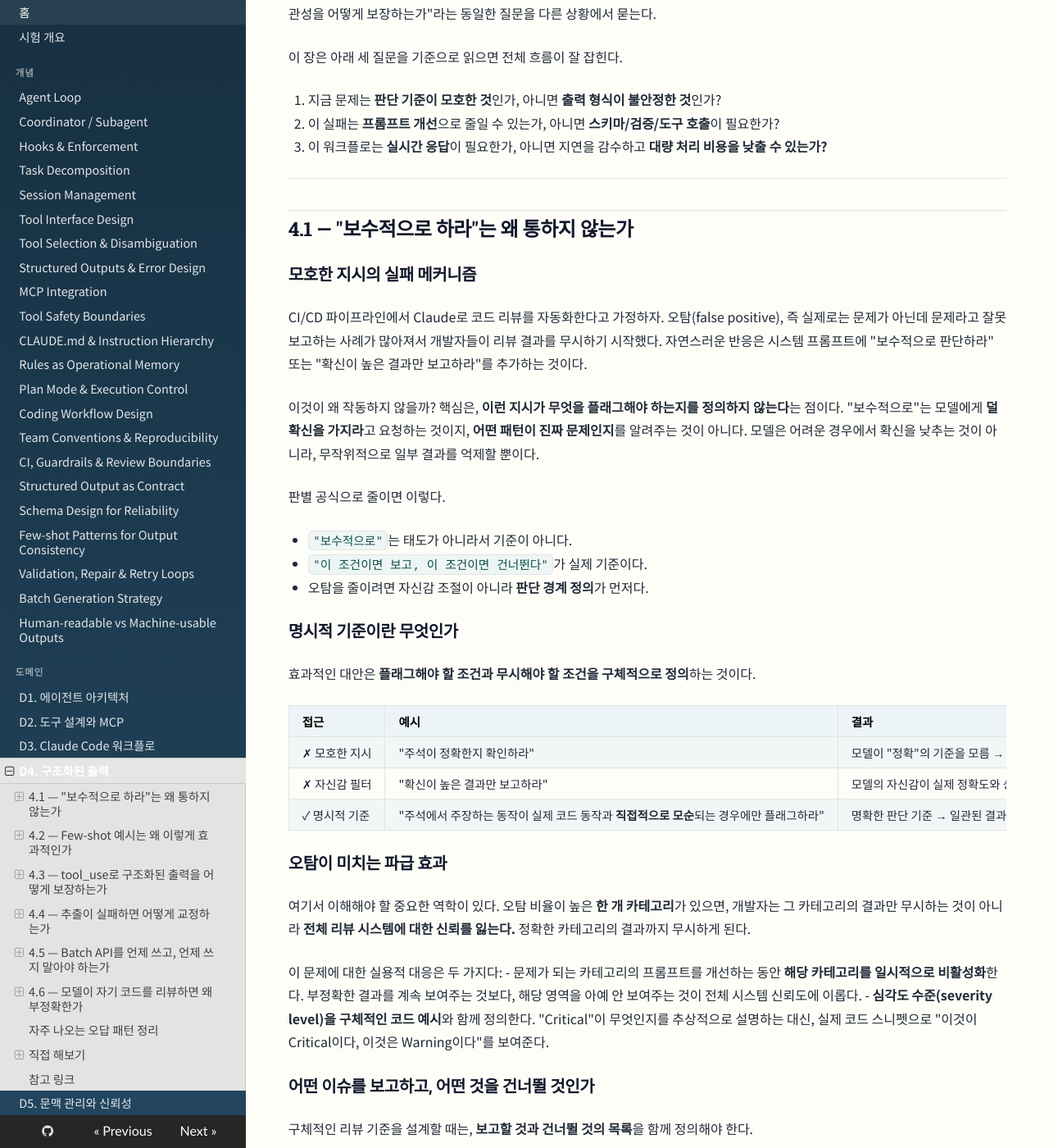
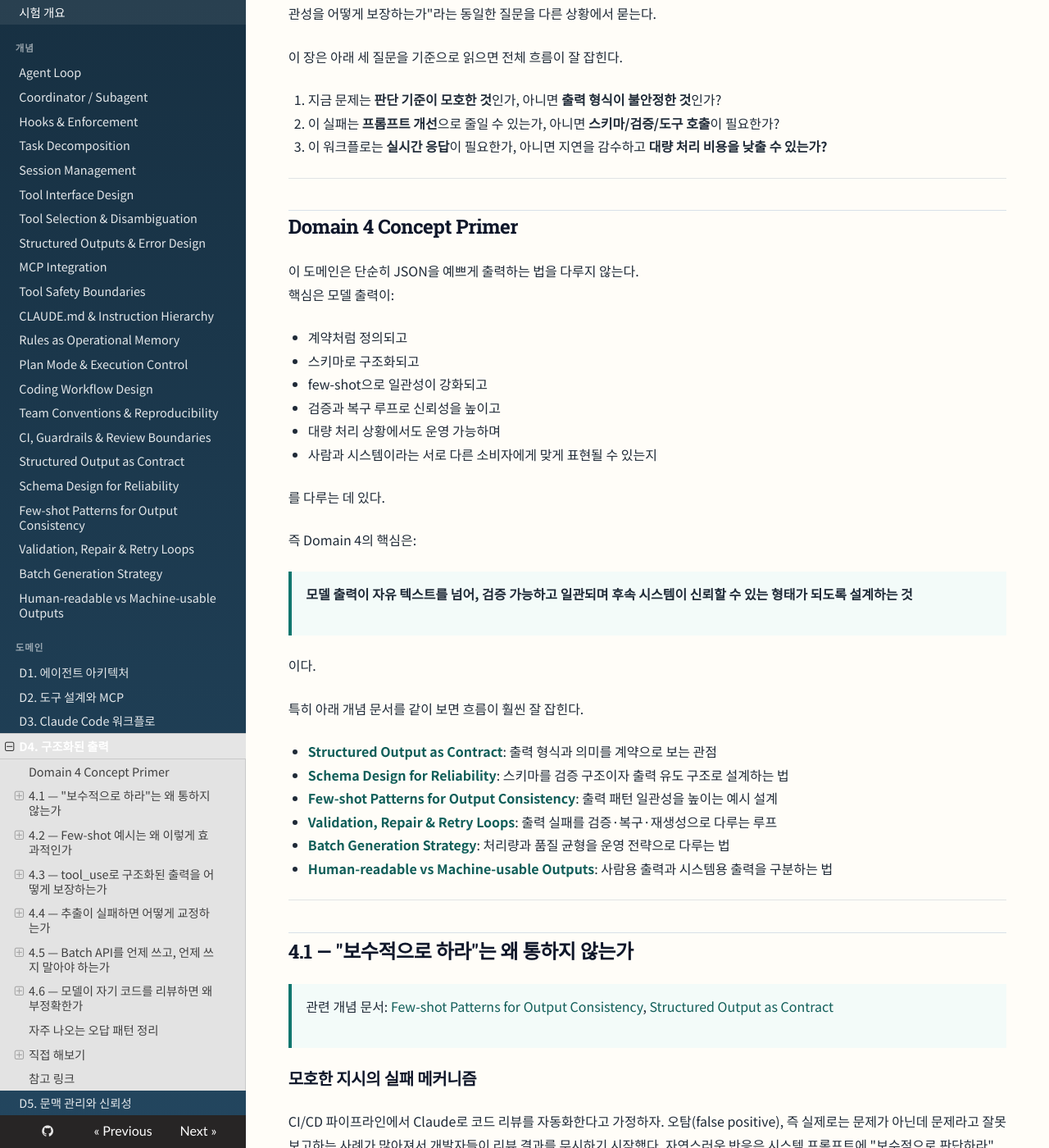
Before and after one commit to bitboom/ccaf101, an MkDocs documentation site: the page built from docs/domains/04-prompt-engineering-and-structured-output.md, in a window 1280 px wide and 1400 px high, scrolled down 595 px. Shown: the whole window at 82% size. Built offline with MkDocs 1.6.1, drawn with Linux system fonts in a browser that asks for light colours; nearby versions of some CDN libraries; some web fonts are replaced; some of the changed text lies outside the part shown.

Commit message:
Link Domain 4 sections to concept pages

```diff
--- a/docs/domains/04-prompt-engineering-and-structured-output.md
+++ b/docs/domains/04-prompt-engineering-and-structured-output.md
@@ -19,7 +19,40 @@
 
 ---
 
+## Domain 4 Concept Primer
+
+이 도메인은 단순히 JSON을 예쁘게 출력하는 법을 다루지 않는다.
+핵심은 모델 출력이:
+
+- 계약처럼 정의되고
+- 스키마로 구조화되고
+- few-shot으로 일관성이 강화되고
+- 검증과 복구 루프로 신뢰성을 높이고
+- 대량 처리 상황에서도 운영 가능하며
+- 사람과 시스템이라는 서로 다른 소비자에게 맞게 표현될 수 있는지
+
+를 다루는 데 있다.
+
+즉 Domain 4의 핵심은:
+
+> **모델 출력이 자유 텍스트를 넘어, 검증 가능하고 일관되며 후속 시스템이 신뢰할 수 있는 형태가 되도록 설계하는 것**
+
+이다.
+
+특히 아래 개념 문서를 같이 보면 흐름이 훨씬 잘 잡힌다.
+
+- [**Structured Output as Contract**](../concepts/structured-output-as-contract.md): 출력 형식과 의미를 계약으로 보는 관점
+- [**Schema Design for Reliability**](../concepts/schema-design-for-reliability.md): 스키마를 검증 구조이자 출력 유도 구조로 설계하는 법
+- [**Few-shot Patterns for Output Consistency**](../concepts/few-shot-patterns-for-output-consistency.md): 출력 패턴 일관성을 높이는 예시 설계
+- [**Validation, Repair & Retry Loops**](../concepts/validation-repair-and-retry-loops.md): 출력 실패를 검증·복구·재생성으로 다루는 루프
+- [**Batch Generation Strategy**](../concepts/batch-generation-strategy.md): 처리량과 품질 균형을 운영 전략으로 다루는 법
+- [**Human-readable vs Machine-usable Outputs**](../concepts/human-readable-vs-machine-usable-outputs.md): 사람용 출력과 시스템용 출력을 구분하는 법
+
+---
+
 ## 4.1 — "보수적으로 하라"는 왜 통하지 않는가
+
+> 관련 개념 문서: [Few-shot Patterns for Output Consistency](../concepts/few-shot-patterns-for-output-consistency.md), [Structured Output as Contract](../concepts/structured-output-as-contract.md)
 
 ### 모호한 지시의 실패 메커니즘
 
@@ -72,6 +105,8 @@ CI/CD 파이프라인에서 Claude로 코드 리뷰를 자동화한다고 가정
 
 ## 4.2 — Few-shot 예시는 왜 이렇게 효과적인가
 
+> 관련 개념 문서: [Few-shot Patterns for Output Consistency](../concepts/few-shot-patterns-for-output-consistency.md)
+
 ### 지시만으로 부족한 이유
 
 상세한 지시문을 아무리 잘 작성해도, 일부 작업에서는 출력이 일관되지 않다. 매번 다른 형식으로 결과가 나오거나, 모호한 상황에서 판단이 갈리거나, 특정 문서 구조를 제대로 처리하지 못한다.
@@ -116,6 +151,8 @@ Few-shot 예시가 이 문제를 해결하는 이유는, **예시가 제공하
 ---
 
 ## 4.3 — `tool_use`로 구조화된 출력을 어떻게 보장하는가
+
+> 관련 개념 문서: [Structured Output as Contract](../concepts/structured-output-as-contract.md), [Schema Design for Reliability](../concepts/schema-design-for-reliability.md)
 
 ### 왜 `tool_use`인가
 
@@ -210,6 +247,8 @@ Few-shot 예시가 이 문제를 해결하는 이유는, **예시가 제공하
 
 ## 4.4 — 추출이 실패하면 어떻게 교정하는가
 
+> 관련 개념 문서: [Validation, Repair & Retry Loops](../concepts/validation-repair-and-retry-loops.md), [Schema Design for Reliability](../concepts/schema-design-for-reliability.md)
+
 ### 재시도의 핵심: 에러 피드백을 함께 보내라
 
 검증에 실패한 추출 결과를 단순히 "다시 해 줘"라고 요청하면 효과가 없다. 효과적인 재시도는 **세 가지를 함께 보내는 것**이다:
@@ -282,6 +321,8 @@ Few-shot 예시가 이 문제를 해결하는 이유는, **예시가 제공하
 
 ## 4.5 — Batch API를 언제 쓰고, 언제 쓰지 말아야 하는가
 
+> 관련 개념 문서: [Batch Generation Strategy](../concepts/batch-generation-strategy.md)
+
 ### Message Batches API의 특성
 
 | 특성 | 값 |
@@ -334,6 +375,8 @@ SLA 제약과 배치 처리 시간을 결합하여 제출 빈도를 계산할
 ---
 
 ## 4.6 — 모델이 자기 코드를 리뷰하면 왜 부정확한가
+
+> 관련 개념 문서: [Validation, Repair & Retry Loops](../concepts/validation-repair-and-retry-loops.md), [Human-readable vs Machine-usable Outputs](../concepts/human-readable-vs-machine-usable-outputs.md)
 
 ### 자기 리뷰 편향의 원리
 
```
